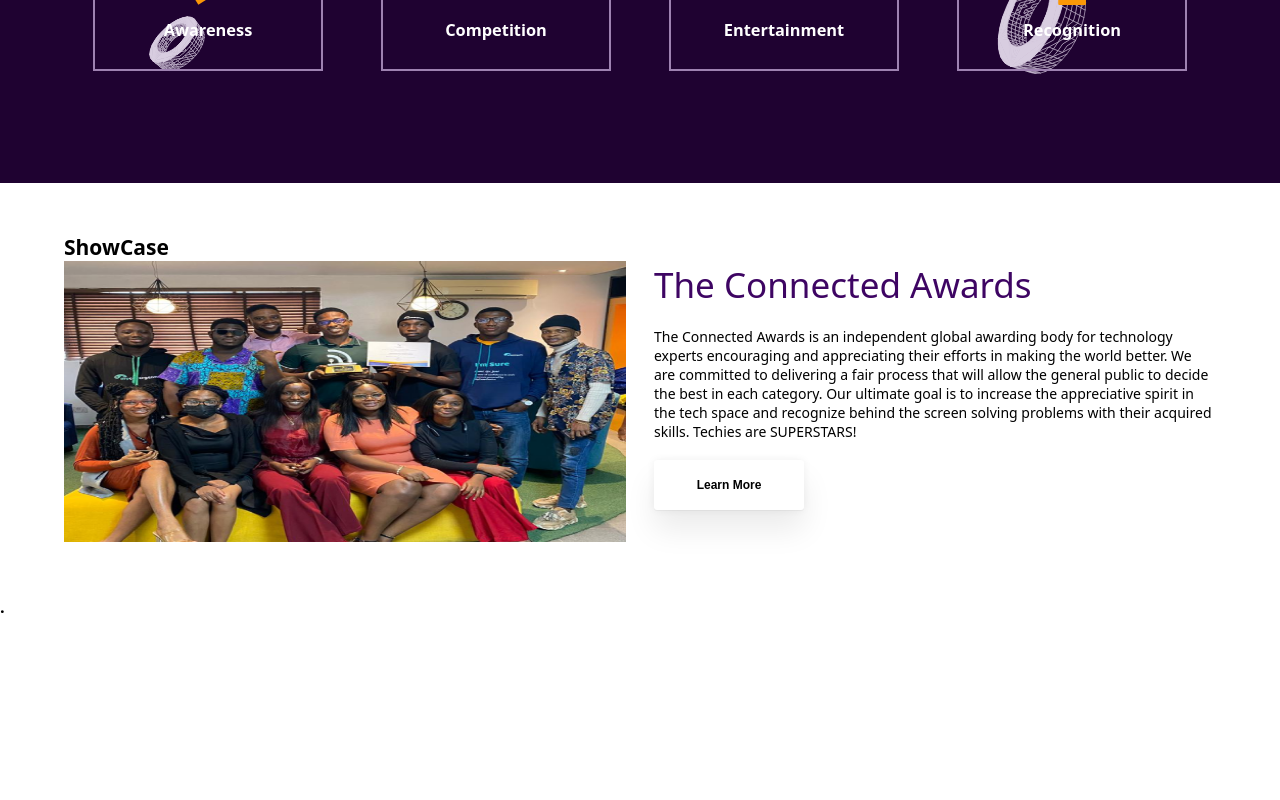
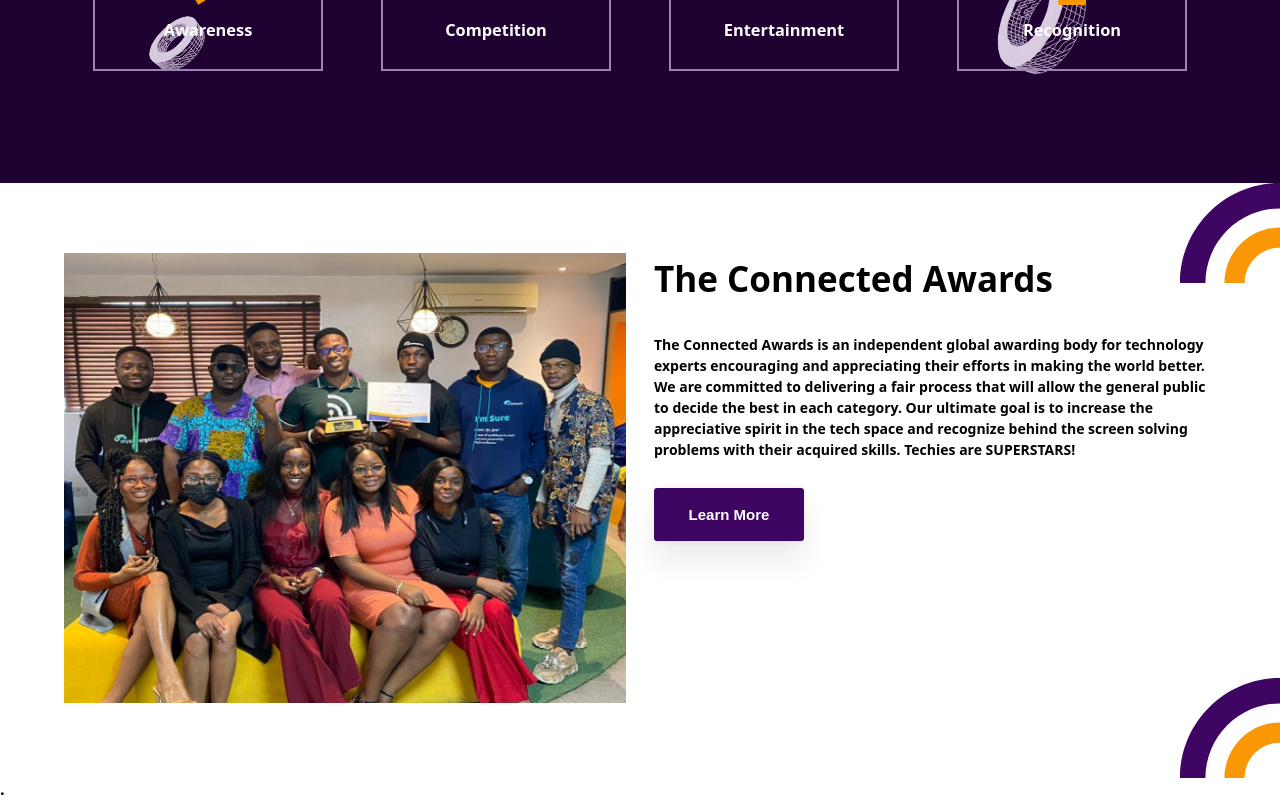
Before and after one commit to blyncnov/connectedawards, a Next.js app: page / in a window 1280 px wide. Shown: the part 931-1731 px from the top of the page. Before the commit the page ends 1549 px from the top, so only its background shows below. Built offline with nearby package versions, Linux system fonts and the light colour scheme.

Commit message:
connected Awards Assesments v2

```diff
--- a/components/ShowCase.jsx
+++ b/components/ShowCase.jsx
@@ -6,16 +6,15 @@
     <>
       <div className="Showcase__container">
         <div className="max__width">
-          <h2>ShowCase</h2>
           <div className="Showcase__Column">
             <div className="Showcase__Row">
               <div className="Showcase__image">
-                <Image src="/img/1.png" alt="show" width="1000" height="500" />
+                <Image src="/img/1.png" alt="show" width="1000" height="800" />
               </div>
             </div>
             <div className="Showcase__Row">
               <h4> The Connected Awards</h4>
-              <br />
+
               <p>
                 The Connected Awards is an independent global awarding body for
                 technology experts encouraging and appreciating their efforts in
@@ -25,8 +24,8 @@
                 spirit in the tech space and recognize behind the screen solving
                 problems with their acquired skills. Techies are SUPERSTARS!
               </p>
-              <br />
-              <button className="button">Learn More</button>
+
+              <button className="button Showcase__btn-1">Learn More</button>
             </div>
           </div>
         </div>
--- a/styles/homepage/Showcase.css
+++ b/styles/homepage/Showcase.css
@@ -1,6 +1,11 @@
 .Showcase__container {
   width: 100%;
-  margin: 50px 0;
+
+  background: url(/icons/stripes.svg), url(/icons/stripesb.svg);
+  background-size: 100px;
+  background-position: bottom right, top right;
+  background-repeat: no-repeat;
+  padding: 70px 0;
 }
 
 .Showcase__Column {
@@ -15,10 +20,49 @@
   object-fit: cover;
 }
 
-.Showcase__Row h4{
-    font-size: 2.5rem;
-    font-weight: 500;
-    color: #3e0563;
+.Showcase__Row {
+  line-height: 1.5;
+  display: flex;
+  flex-direction: column;
+  gap: 2em;
+}
+
+.Showcase__Row h4 {
+  font-size: 2.5rem;
+  font-weight: 700;
+  color: black;
+  position: relative;
+}
+
+.showcase__row h4::before {
+  content: "tgg";
+  position: absolute;
+  top: 0;
+  left: 0;
+  right: 0;
+  bottom: 0;
+  width: 50%;
+  height: 10px;
+  background-color: red;
+}
+
+.Showcase__Row h4 {
+  font-size: 2.5rem;
+  font-weight: 700;
+  color: black;
+  position: relative;
+}
+
+.Showcase__Row p {
+  font-size: 1rem;
+  font-weight: 700;
+  color: black;
+}
+
+.Showcase__btn-1 {
+  background-color: #3e0563;
+  color: white;
+  font-size: 15px;
 }
 
 @media (max-width: 768px) {
```
Also changed, not shown: public/icons/stripesb.svg (added).
